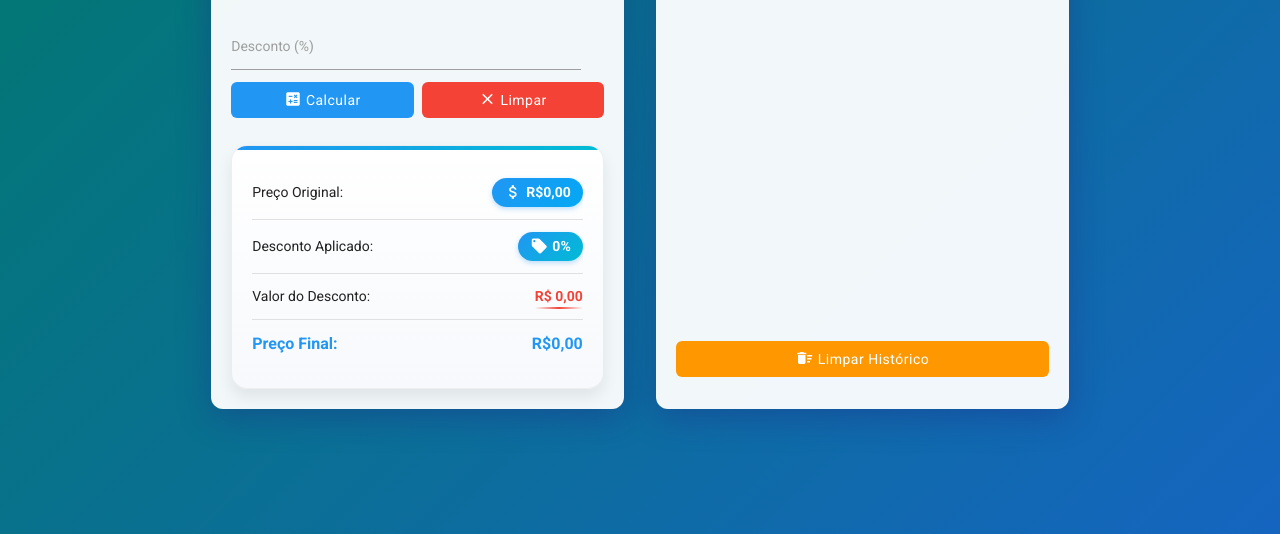
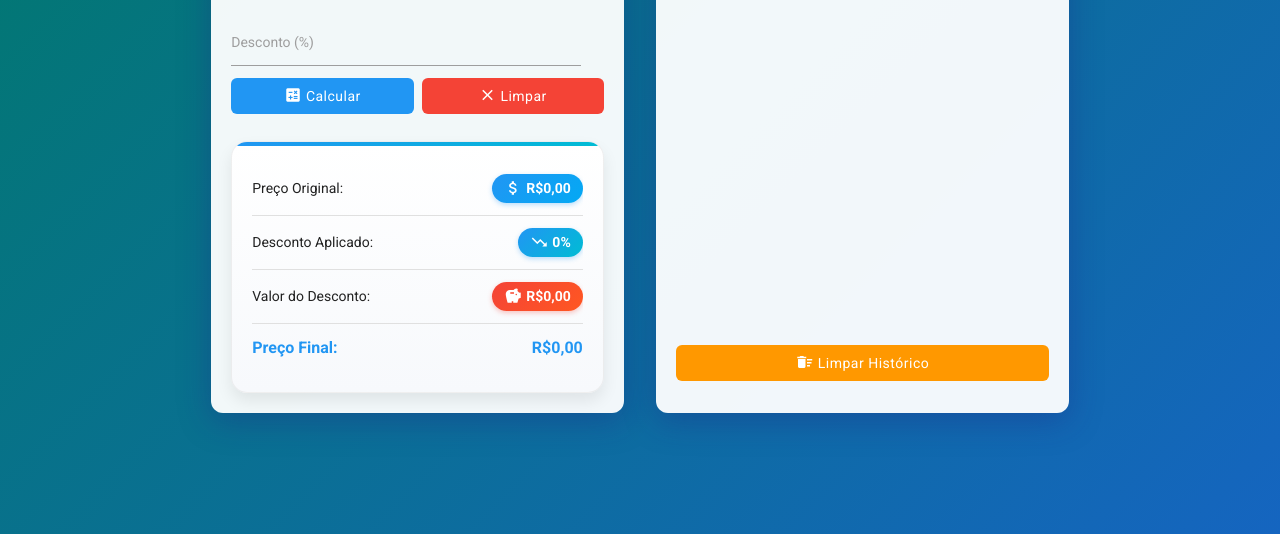
Before and after one commit to lucasgamadev/supercalc, a plain HTML site: page calculadora.html in a window 1280 px wide. Shown: the part 266-800 px from the top of the page. Drawn offline with nearby package versions, Linux system fonts and the light colour scheme.

Commit message:
Melhora a exibição do valor de desconto
Aprimora a apresentação visual do valor do desconto aplicado.

Implementa um badge estilizado para destacar o valor do desconto,
melhorando a experiência do usuário e a clareza da informação.

```diff
--- a/calculadora.html
+++ b/calculadora.html
@@ -539,20 +539,27 @@
         100% { transform: scale(1); }
       }
 
-      .desconto-valor {
-        font-weight: 600;
-        color: #f44336;
-        position: relative;
+      /* Estilo para o valor do desconto */
+      .valor-desconto-badge {
+        background: linear-gradient(135deg, #f44336, #ff5722);
+        box-shadow: 0 2px 5px rgba(244, 67, 54, 0.3);
       }
 
-      .desconto-valor::after {
+      .valor-desconto-badge:hover {
+        transform: translateY(-2px);
+        box-shadow: 0 4px 10px rgba(244, 67, 54, 0.4);
+      }
+
+      .valor-desconto-badge::before {
         content: '';
         position: absolute;
-        bottom: -2px;
-        left: 0;
-        width: 100%;
-        height: 2px;
-        background: linear-gradient(90deg, transparent, #f44336, transparent);
+        top: -50%;
+        left: -50%;
+        width: 200%;
+        height: 200%;
+        background: rgba(255, 255, 255, 0.1);
+        transform: rotate(45deg);
+        animation: shimmer 2s infinite;
       }
 
       .preco-original {
@@ -813,11 +820,11 @@
                 </div>
                 <div class="resultado-item">
                   <span>Desconto Aplicado:</span>
-                  <span class="desconto-badge"><i class="material-icons" style="font-size: 14px; margin-right: 4px;">local_offer</i><span id="desconto-aplicado">0</span>%</span>
+                  <span class="desconto-badge"><i class="material-icons" style="font-size: 14px; margin-right: 4px;">trending_down</i><span id="desconto-aplicado">0</span>%</span>
                 </div>
                 <div class="resultado-item">
                   <span>Valor do Desconto:</span>
-                  <span class="desconto-valor">R$ <span id="valor-desconto">0,00</span></span>
+                  <span class="desconto-badge valor-desconto-badge"><i class="material-icons" style="font-size: 14px; margin-right: 4px;">savings</i>R$ <span id="valor-desconto">0,00</span></span>
                 </div>
                 <div class="resultado-item">
                   <span>Preço Final:</span>
@@ -1188,11 +1195,16 @@
           }, index * 100);
         });
 
-        // Animar o badge de desconto
+        // Animar os badges
         const descontoBadge = document.querySelector(".desconto-badge");
+        const valorDescontoBadge = document.querySelector(".valor-desconto-badge");
+
         descontoBadge.style.animation = "pulse 0.6s ease-in-out";
+        valorDescontoBadge.style.animation = "pulse 0.6s ease-in-out";
+
         setTimeout(() => {
           descontoBadge.style.animation = "";
+          valorDescontoBadge.style.animation = "";
         }, 600);
 
         // Aplicar classe de estilo ao badge de desconto baseado no percentual
```
